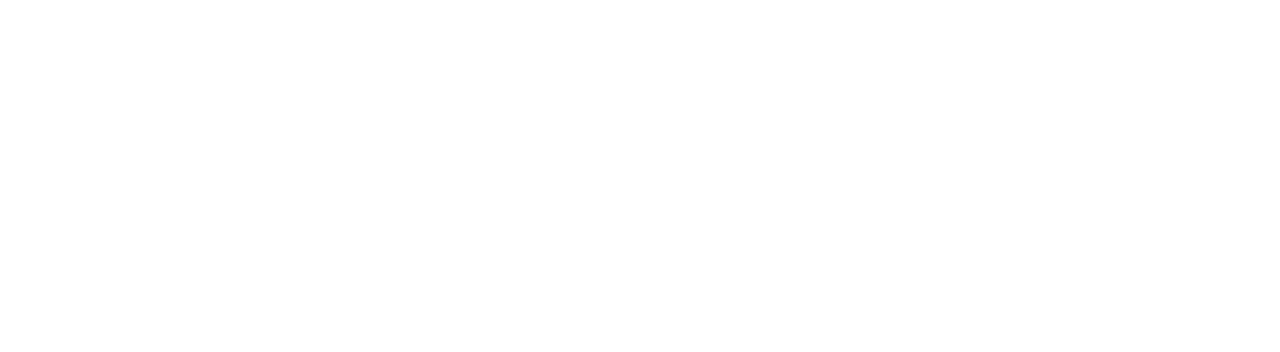
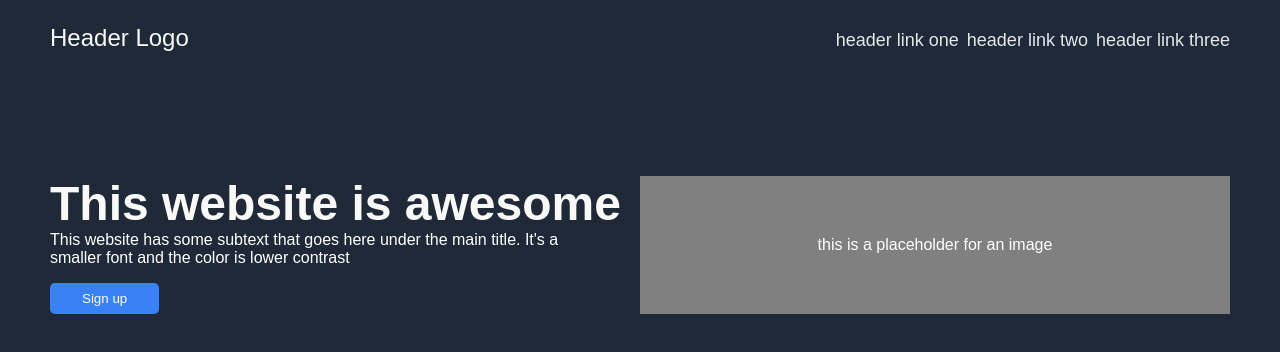
Before and after one commit to Theodoscus/Odin-Landing-Page-Assignment-1, a plain HTML site: page index.html in a window 1280 px wide. Drawn offline with Linux system fonts and the light colour scheme.

Commit message:
Header and main title

```diff
--- a/index.html
+++ b/index.html
@@ -6,6 +6,25 @@
         <meta charset="UTF-8">
     </head>
     <body>
-
+        <div class="header">
+            Header Logo
+            <ul>
+                <li><a href="#">header link one</a></li>
+                <li><a href="#">header link two</a></li>
+                <li><a href="#">header link three</a></li>
+            </ul>
+        </div>
+        <div class="content1">
+            <div class="left">
+                <div class="main-title">
+                    This website is awesome
+                </div>
+                <p>This website has some subtext that goes here under the main title. It's a smaller font and the color is lower contrast</p>
+                <button>Sign up</button>
+            </div>
+            <div class="right">
+                this is a placeholder for an image
+            </div>
+        </div>
     </body>
 </html>
--- a/style.css
+++ b/style.css
@@ -0,0 +1,79 @@
+body {
+    display: flex;
+    flex-direction: column;
+    margin: 0;
+    background-color: #1F2937;
+    font-family:Arial, Helvetica, sans-serif;
+}
+
+
+.header {
+    display: flex;
+    justify-content: space-between;
+    align-items: center;
+    font-size: 24px;
+    font-weight: extra-bold;
+    color: #F9FAF8;
+    margin: 0 50px;
+}
+
+.header ul{
+    list-style-type: none;
+    display: flex;
+    gap: 8px;
+
+}
+
+.header ul a{
+    font-weight: lighter;
+    text-decoration: none;
+    color: #e5e7eb;
+    font-size: 18px;
+}
+
+.content1{
+    margin: 100px 50px 0 50px;
+    display: flex;
+    justify-content: space-between;
+
+}
+
+.content1 .left{
+    flex: 1;
+    margin: 0;
+    padding: 0;
+
+
+}
+
+.content1 .left .main-title{
+    font-size: 48px;
+    font-weight: bolder;
+    color: #F9FAF8;
+
+
+}
+
+.content1 .left p{
+    color: white;
+    margin-block-start: 0;
+    padding-right: 80px;
+}
+
+.content1 .left button{
+    color: white;
+    background-color: #3882f6;
+    padding: 8px 32px;
+    border: 0;
+    border-radius: 5px;
+
+}
+
+.content1 .right{
+    flex: 1;
+    background-color: gray;
+    color: white;
+    display: flex;
+    justify-content: center;
+    align-items: center;
+}
```
